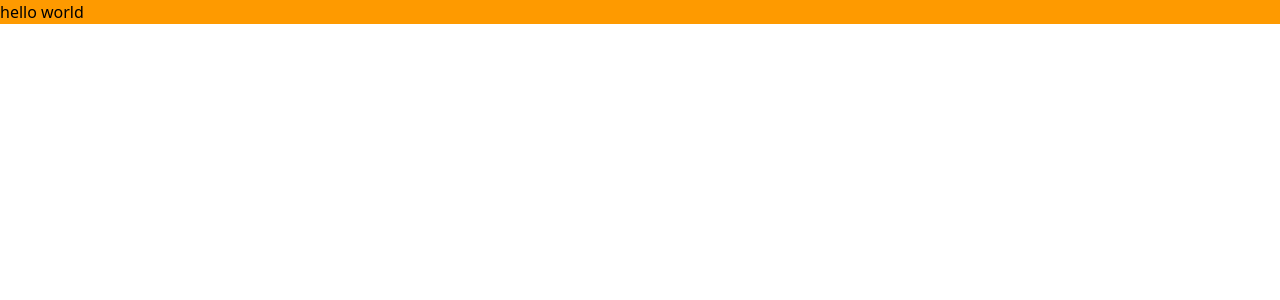
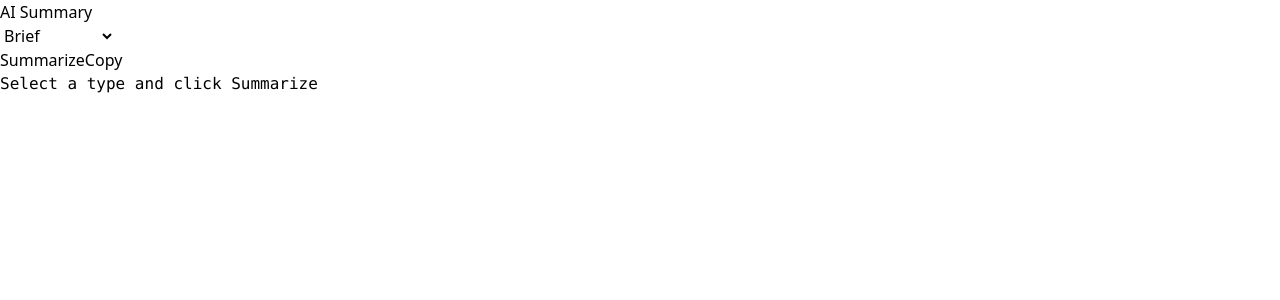
Before and after one commit to parasss19/Instantly_AI_Summary, a React (Vite) app: page / in a window 1280 px wide. Shown: the top 300 px of the page. Built offline with nearby package versions, Linux system fonts and the light colour scheme.

Commit message:
hasrouter implemented

```diff
--- a/package.json
+++ b/package.json
@@ -14,6 +14,7 @@
     "react": "^19.0.0",
     "react-dom": "^19.0.0",
     "react-icons": "^5.5.0",
+    "react-router-dom": "^7.5.1",
     "tailwindcss": "^4.1.4"
   },
   "devDependencies": {
--- a/src/App.jsx
+++ b/src/App.jsx
@@ -1,10 +1,14 @@
-import './App.css'
+import { Routes, Route } from 'react-router-dom';
+import Popup from './popup/Popup'
+import Options from './options/Options';
 
 function App() {
-
   return (
     <>
-      <h1 className='bg-amber-500'>hello world</h1>
+      <Routes>
+        <Route path="/" element={<Popup/>} />
+        <Route path="/options" element={<Options />} />
+      </Routes>
     </>
   )
 }
--- a/src/main.jsx
+++ b/src/main.jsx
@@ -1,7 +1,10 @@
 import { createRoot } from 'react-dom/client'
 import './index.css'
 import App from './App.jsx'
+import { HashRouter } from 'react-router-dom'
 
 createRoot(document.getElementById('root')).render(
+ <HashRouter>
     <App />
+ </HashRouter>
 )
```
Also changed, not shown: 1 other file (tests, documents, lock files or other folders).
